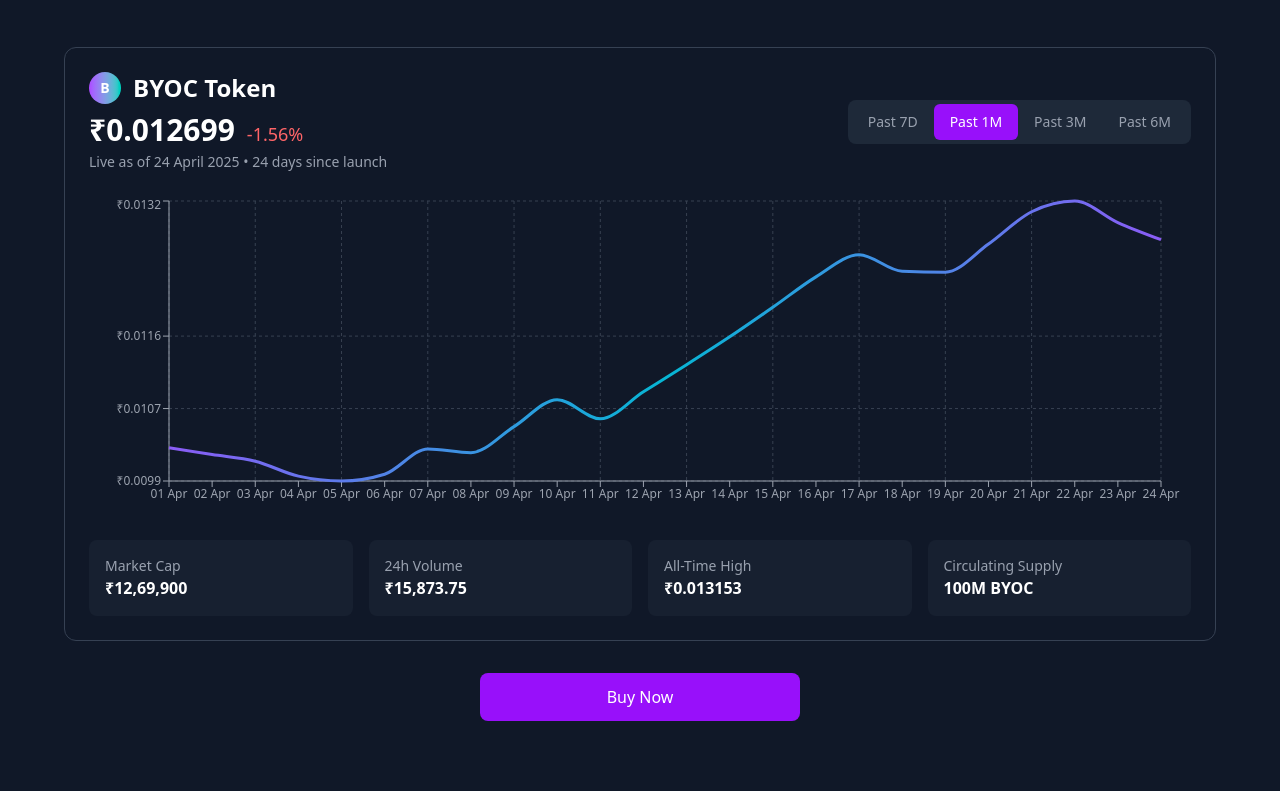
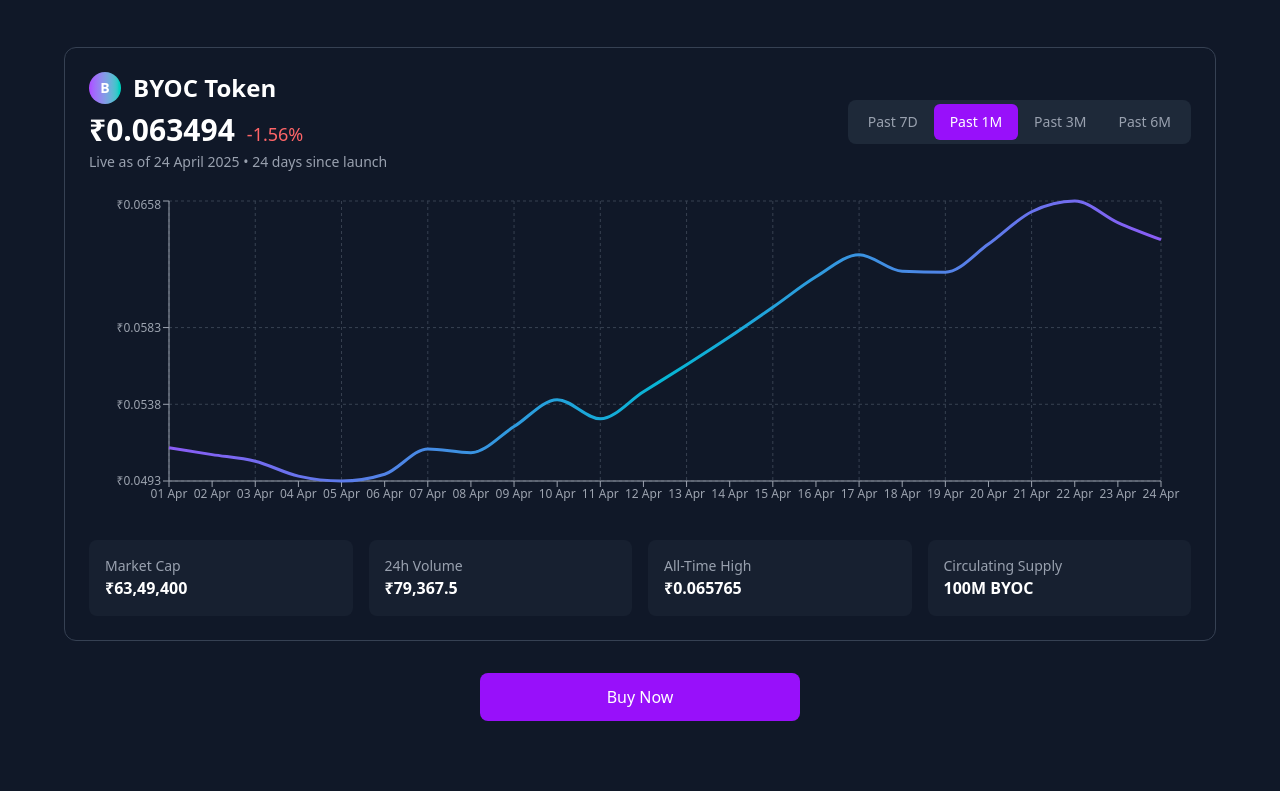
Before and after one commit to BYOCLive/byoc-website, a React (Vite) app: page / in a window 1280 px wide. Shown: the part 1329-2120 px from the top of the page. Built offline with nearby package versions, Linux system fonts and the light colour scheme.

Commit message:
New chart config

```diff
--- a/src/components/Chart.jsx
+++ b/src/components/Chart.jsx
@@ -18,7 +18,7 @@ const BYOCPriceChart = () => {
     today.setHours(23, 59, 59, 999); // Set to end of today to include full day
 
     const data = [];
-    let currentPrice = 0.01; // Starting price ₹0.01
+    let currentPrice = 0.05; // Starting price ₹0.01
 
     // Calculate how many days from start date to today
     const daysSinceStart = Math.floor((today - startDate) / (1000 * 60 * 60 * 24));
```
